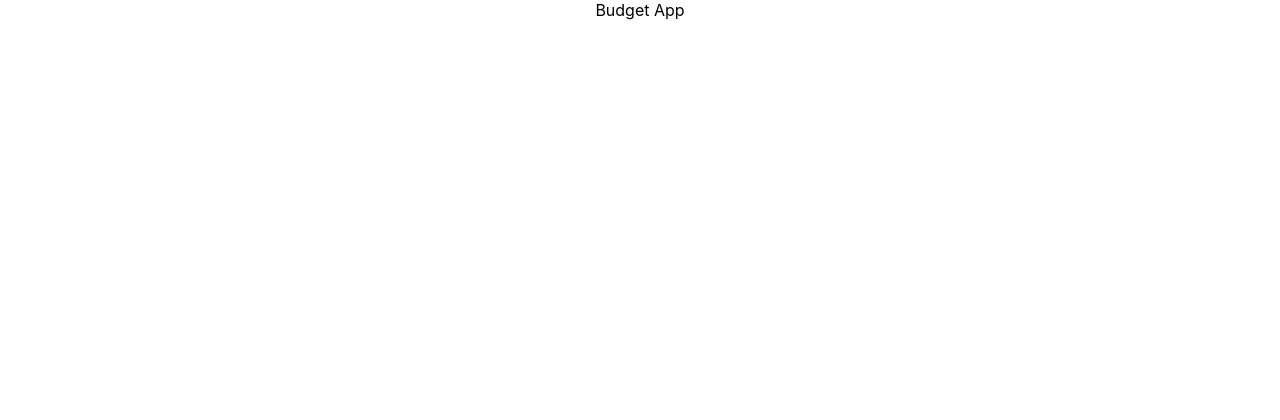
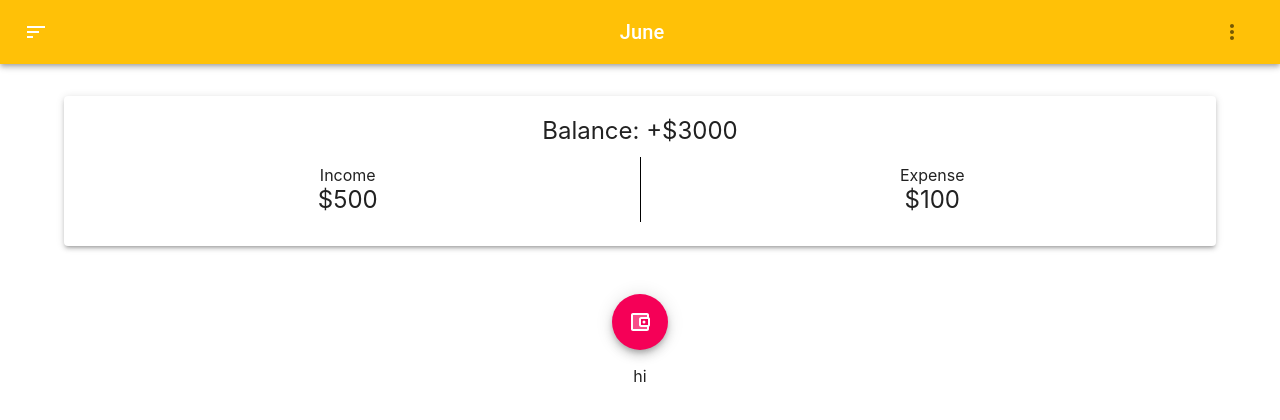
Before and after one commit to IkTom22/react-money-app, a React (Create React App) app: page / in a window 1280 px wide. Shown: the top 420 px of the page. Built offline with nearby package versions, Linux system fonts and the light colour scheme.

Commit message:
Add acocunts.context

```diff
--- a/package.json
+++ b/package.json
@@ -5,6 +5,7 @@
   "dependencies": {
     "@material-ui/core": "^4.10.1",
     "@material-ui/icons": "^4.9.1",
+    "@material-ui/system": "^4.9.14",
     "@testing-library/jest-dom": "^4.2.4",
     "@testing-library/react": "^9.3.2",
     "@testing-library/user-event": "^7.1.2",
--- /dev/null
+++ b/src/AccountList.js
@@ -0,0 +1,9 @@
+import React from 'react';
+
+function AccountList(){
+    return (
+
+        <div>hi</div>
+    )
+}
+export default AccountList;
--- /dev/null
+++ b/src/AddAccount.js
@@ -0,0 +1,21 @@
+import React from 'react';
+import Fab from '@material-ui/core/Fab';
+import Paper from '@material-ui/core/Paper'
+
+import AccountBalanceWalletTwoToneIcon from '@material-ui/icons/AccountBalanceWalletTwoTone';
+// import styles from './styles/AddAccountStyles';
+// import withStyles from '@material-ui/core/withStyles';
+
+function AddAccount(){
+
+    return (
+
+            <Fab aria-label="add an wallet" color="secondary" style={{marginTop: "2rem"}}>
+                <AccountBalanceWalletTwoToneIcon />
+            </Fab>
+
+
+    )
+}
+
+export default AddAccount;
--- /dev/null
+++ b/src/Balance.js
@@ -0,0 +1,29 @@
+import React from 'react';
+import {withStyles} from '@material-ui/core/styles';
+import styles from './styles/BalanceStyles';
+import Paper from '@material-ui/core/Paper';
+import Grid from '@material-ui/core/Grid';
+import Divider from '@material-ui/core/Divider';
+
+
+function Balance(props){
+    const {classes} = props;
+    return(
+        <Paper elevation={3} className={classes.root} style={{ marginTop: "2rem", width: "90%"}}>
+            <h2 className={classes.title}>Balance: +$3000</h2>
+            <Grid container spacing={2} wrap='nowrap'>
+                <Grid item xs={6} justify='center' className={classes.details}>
+                    <div className={classes.subTitle}>Income</div>
+                    <div className={classes.title}>$500</div>
+                </Grid>
+                <Divider orientation="vertical" flexItem style={{backgroundColor: "rgba(0,0,0,1)"}}/>
+                <Grid item xs={6} justify='center' className={classes.details}>
+                    <div className={classes.subTitle}>Expense</div>
+                    <div className={classes.title}>$100</div>
+                </Grid>
+            </Grid>
+
+        </Paper>
+    )
+}
+export default withStyles(styles)(Balance);
--- a/src/BudgetApp.js
+++ b/src/BudgetApp.js
@@ -1,10 +1,34 @@
-import React, {useState} from 'react';
+import React from 'react';
+import Paper from "@material-ui/core/Paper";
+import Grid from '@material-ui/core/Grid';
+import MenuBar from './MenuBar';
+import Balance from './Balance';
+import AddAccount from './AddAccount';
+import AccountList from './AccountList';
+import {makeStyles} from "@material-ui/core/styles";
+// import useStyles from './styles/BudgetAppStyles';
 
-function BugdetApp (){
+//style={{marginBottom: "2rem", marginTop: "2rem"}}
+const useStyles= makeStyles((theme) => ({
+  root: {
+    height: "100vh"
+  },
+  grid: {
+    gap: theme.spacing(2)
+  }
+}))
+function BugdetApp (props){
+   const classes = useStyles();
+
     return (
-        <div>
-            <hi>Budget App</hi>
-        </div>
+        <Paper className={classes.root} elevation={0}>
+          <MenuBar />
+          <Grid container justify='center' direction='column' alignItems='center' className={classes.grid}>
+            <Balance />
+            <AddAccount />
+            <AccountList />
+          </Grid>
+      </Paper>
     )
 }
 
--- /dev/null
+++ b/src/MenuBar.js
@@ -0,0 +1,46 @@
+import React, {useState} from 'react';
+import AppBar from '@material-ui/core/AppBar';
+import Toolbar from '@material-ui/core/Toolbar';
+import Typography from '@material-ui/core/Typography';
+import { makeStyles } from '@material-ui/core/styles';
+import SortIcon from '@material-ui/icons/Sort';
+import MoreVertIcon from '@material-ui/icons/MoreVert';
+import ArrowBackIcon from '@material-ui/icons/ArrowBack';
+import Button from '@material-ui/core/Button';
+import IconButton from '@material-ui/core/IconButton';
+import MenuIcon from '@material-ui/icons/Menu';
+import amber from '@material-ui/core/colors/amber';
+const moneyPrimary = amber[500];
+const useStyles = makeStyles((theme) => ({
+
+    root: {
+      flexGrow: 1,
+      backgroundColor: moneyPrimary
+    },
+    menuButton: {
+      marginRight: theme.spacing(2),
+    },
+    title: {
+      flexGrow: 1,
+    }
+
+  }));
+function MenuBar(){
+    const classes = useStyles();
+
+    return (
+        <AppBar position="static" className={classes.root}>
+            <Toolbar>
+                <IconButton edge="start" className={classes.menuButton} color="inherit" aria-label="menu">
+                    <SortIcon />
+                </IconButton>
+                <Typography variant="h6" className={classes.title}>
+                June
+                </Typography>
+                <IconButton ><MoreVertIcon /></IconButton>
+            </Toolbar>
+        </AppBar>
+    )
+}
+
+export default MenuBar;
--- /dev/null
+++ b/src/styles/AddAccountStyles.js
@@ -0,0 +1,8 @@
+// import { makeStyles } from '@material-ui/core/styles';
+
+// const useStyles = makeStyles((theme) =>  ({
+//    button: {
+//        borderRadius: "50%"
+//    }
+// }));
+// export default useStyles;
--- /dev/null
+++ b/src/styles/BalanceStyles.js
@@ -0,0 +1,12 @@
+export default{
+    root: {
+        fontSize:"1.5rem",
+        paddingBottom: '2rem'
+    },
+    title:{
+        fontSize:"1.5rem",
+        fontWeight: 400
+    },
+    subTitle:{fontSize:"1rem"}
+
+}
--- /dev/null
+++ b/src/styles/BudgetAppStyles.js
@@ -0,0 +1,13 @@
+import { makeStyles } from '@material-ui/core/styles';
+
+const useStyles = makeStyles((theme) =>  ({
+    root: {
+        marginBottom: theme.spacing(2),
+        marginTop: theme.spacing(2),
+        padding: 0,
+        margin: 0,
+        height: "100vh",
+        backgroundColor: "white",
+    }
+ }));
+export default useStyles;
```
Also changed, not shown: src/contexts/accounts.context.js (added, +25 -0 lines).
